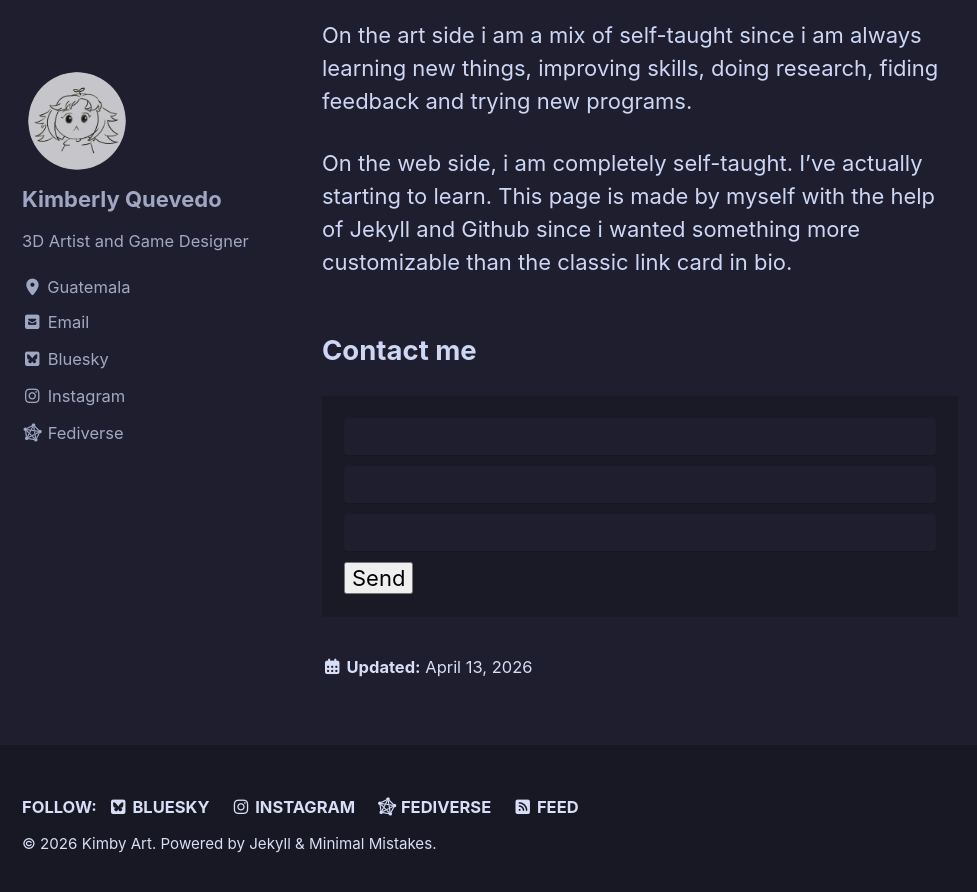
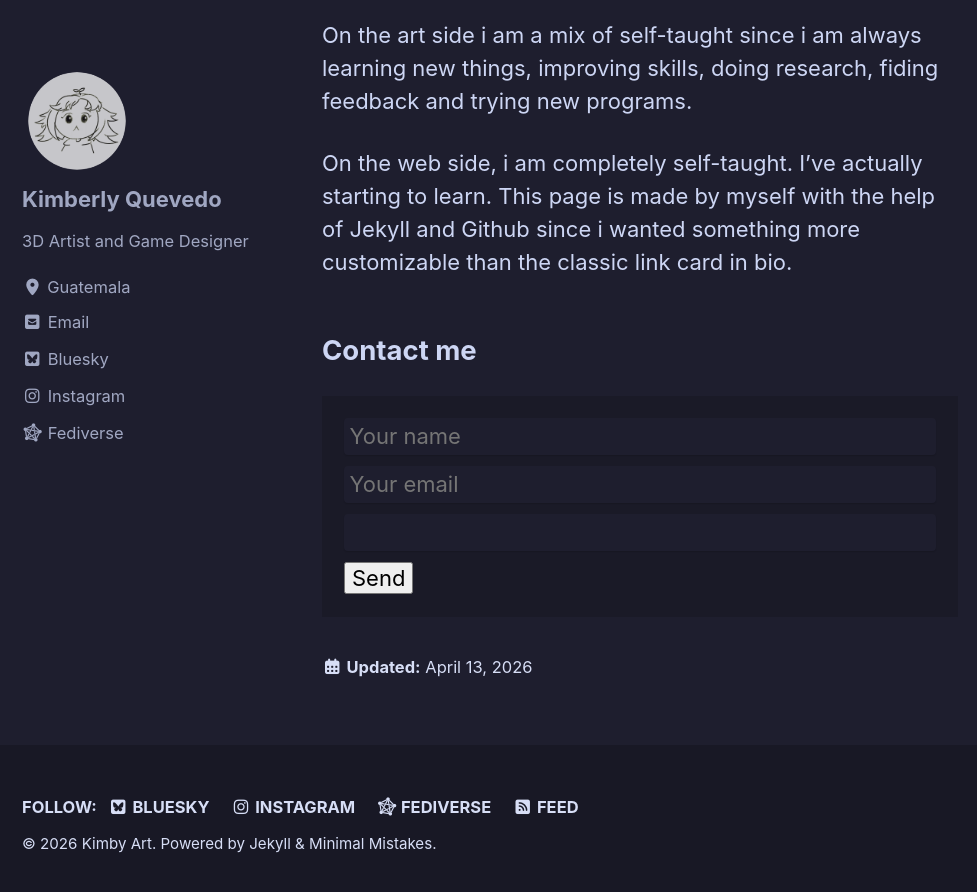
Before and after one commit to Kiimby/kiimby.github.io, a Jekyll site: the page built from _pages/about.md, in a window 1280 px wide and 900 px high, scrolled down 968 px. Shown: the top 892 px of the window, without its empty margins (0-977 px from the left). Built offline with Jekyll 4.4.1, drawn with Linux system fonts in a browser that asks for light colours; cached includes are drawn as plain includes.

Commit message:
Another one

```diff
--- a/_pages/about.md
+++ b/_pages/about.md
@@ -30,8 +30,8 @@
 
 ## Contact me
 <form action="https://smartforms.dev/submit/6a020e42c184545ccc2286fe" method="POST">
-  <input type="text" name="name">
-  <input type="email" name="email">
+  <input type="text" name="name" placeholder="Your name">
+  <input type="email" name="email" placeholder="Your email">
   <input type="text" name="tel">
   <button type="submit">Send</button>
   </form>
```
